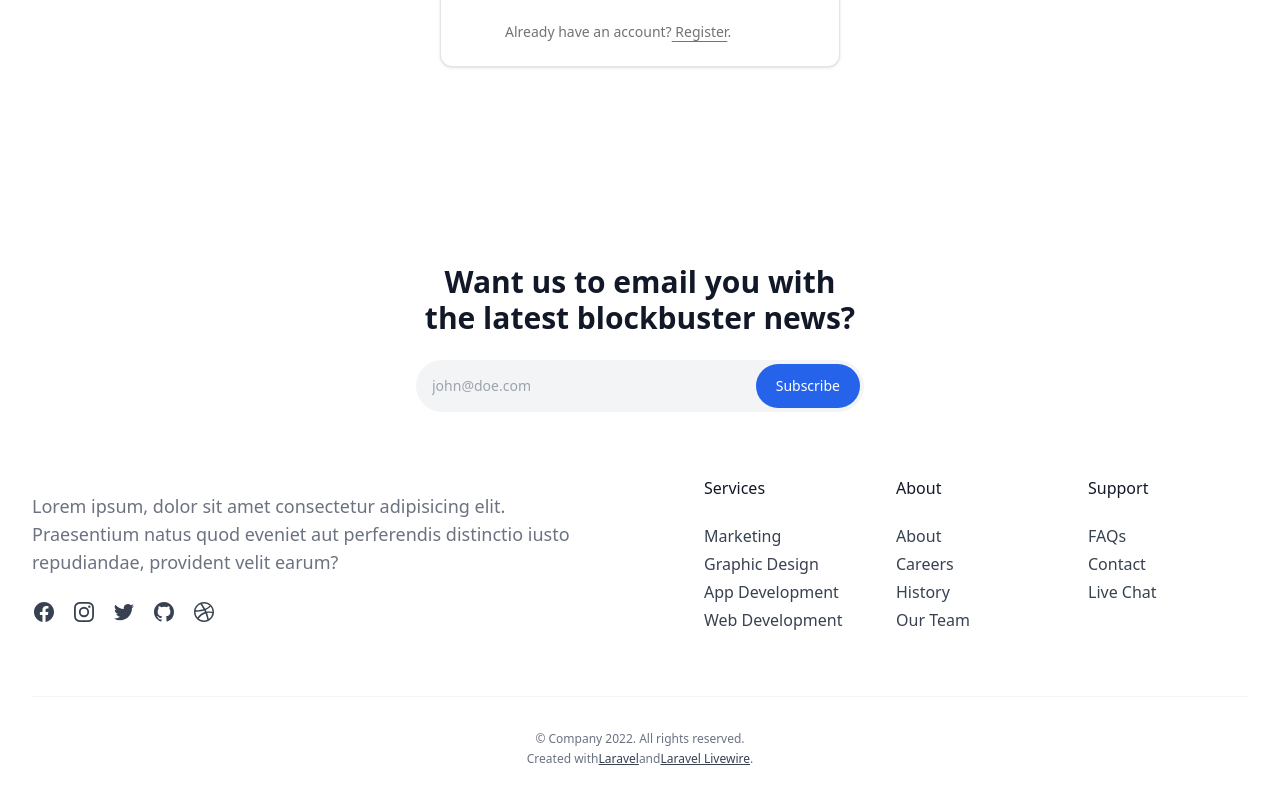
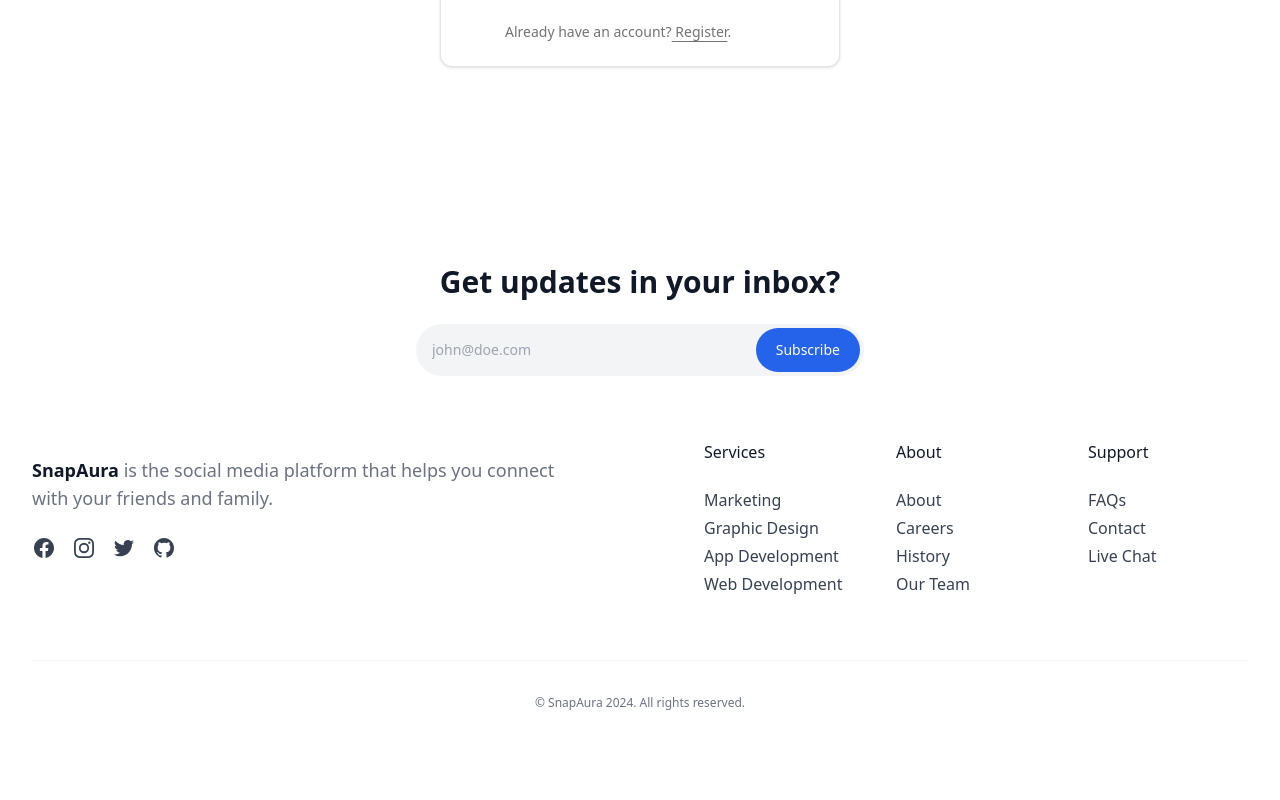
Before and after one commit to arihantjain916/SnapAura-Nextjs, a Next.js app: page /auth/login in a window 1280 px wide. Shown: the part 600-1400 px from the top of the page. After the commit the page ends 1345 px from the top, so only its background shows below. Built offline with nearby package versions, Linux system fonts and the light colour scheme.

Commit message:
feat: make footer content dynamic

```diff
--- a/components/layout/Footer.tsx
+++ b/components/layout/Footer.tsx
@@ -1,11 +1,12 @@
 export const Footer = () => {
   return (
     <>
+      <div className="flex-1 relative z-0">
         <footer className="bg-white">
           <div className="mx-auto max-w-screen-xl px-4 pb-8 pt-16 sm:px-6 lg:px-8">
             <div className="mx-auto max-w-md">
               <strong className="block text-center text-xl font-bold text-gray-900 sm:text-3xl">
-              Want us to email you with the latest blockbuster news?
+                Get updates in your inbox?
               </strong>
 
               <form className="mt-6">
@@ -15,7 +16,7 @@ export const Footer = () => {
                   </label>
 
                   <input
-                  className="w-full rounded-full border-gray-200 bg-gray-100 p-4 pe-32 text-sm font-medium"
+                    className="w-full rounded-full border-gray-200 bg-gray-100 p-4 pe-32 text-sm font-medium z-0"
                     id="email"
                     type="email"
                     placeholder="john@doe.com"
@@ -31,15 +32,15 @@ export const Footer = () => {
             <div className="mt-16 grid grid-cols-1 gap-8 lg:grid-cols-2 lg:gap-32">
               <div className="mx-auto max-w-sm lg:max-w-none">
                 <p className="mt-4 text-center text-gray-500 lg:text-left lg:text-lg">
-                Lorem ipsum, dolor sit amet consectetur adipisicing elit.
-                Praesentium natus quod eveniet aut perferendis distinctio iusto
-                repudiandae, provident velit earum?
+                  <span className="text-gray-900 font-bold">SnapAura</span> is
+                  the social media platform that helps you connect with your
+                  friends and family.
                 </p>
 
                 <div className="mt-6 flex justify-center gap-4 lg:justify-start">
                   <a
                     className="text-gray-700 transition hover:text-gray-700/75"
-                  href="#"
+                    href="https://www.facebook.com/mahi.arihant"
                     target="_blank"
                     rel="noreferrer"
                   >
@@ -61,7 +62,7 @@ export const Footer = () => {
 
                   <a
                     className="text-gray-700 transition hover:text-gray-700/75"
-                  href="#"
+                    href="https://www.instagram.com/arihantjain916/"
                     target="_blank"
                     rel="noreferrer"
                   >
@@ -83,7 +84,7 @@ export const Footer = () => {
 
                   <a
                     className="text-gray-700 transition hover:text-gray-700/75"
-                  href="#"
+                    href="https://x.com/arihantjain916"
                     target="_blank"
                     rel="noreferrer"
                   >
@@ -101,7 +102,7 @@ export const Footer = () => {
 
                   <a
                     className="text-gray-700 transition hover:text-gray-700/75"
-                  href="#"
+                    href="https://github.com/arihantjain916"
                     target="_blank"
                     rel="noreferrer"
                   >
@@ -116,28 +117,6 @@ export const Footer = () => {
                       <path
                         fillRule="evenodd"
                         d="M12 2C6.477 2 2 6.484 2 12.017c0 4.425 2.865 8.18 6.839 9.504.5.092.682-.217.682-.483 0-.237-.008-.868-.013-1.703-2.782.605-3.369-1.343-3.369-1.343-.454-1.158-1.11-1.466-1.11-1.466-.908-.62.069-.608.069-.608 1.003.07 1.531 1.032 1.531 1.032.892 1.53 2.341 1.088 2.91.832.092-.647.35-1.088.636-1.338-2.22-.253-4.555-1.113-4.555-4.951 0-1.093.39-1.988 1.029-2.688-.103-.253-.446-1.272.098-2.65 0 0 .84-.27 2.75 1.026A9.564 9.564 0 0112 6.844c.85.004 1.705.115 2.504.337 1.909-1.296 2.747-1.027 2.747-1.027.546 1.379.202 2.398.1 2.651.64.7 1.028 1.595 1.028 2.688 0 3.848-2.339 4.695-4.566 4.943.359.309.678.92.678 1.855 0 1.338-.012 2.419-.012 2.747 0 .268.18.58.688.482A10.019 10.019 0 0022 12.017C22 6.484 17.522 2 12 2z"
-                      clipRule="evenodd"
-                    />
-                  </svg>
-                </a>
-
-                <a
-                  className="text-gray-700 transition hover:text-gray-700/75"
-                  href="#"
-                  target="_blank"
-                  rel="noreferrer"
-                >
-                  <span className="sr-only"> Dribbble </span>
-
-                  <svg
-                    className="size-6"
-                    fill="currentColor"
-                    viewBox="0 0 24 24"
-                    aria-hidden="true"
-                  >
-                    <path
-                      fillRule="evenodd"
-                      d="M12 2C6.48 2 2 6.48 2 12s4.48 10 10 10c5.51 0 10-4.48 10-10S17.51 2 12 2zm6.605 4.61a8.502 8.502 0 011.93 5.314c-.281-.054-3.101-.629-5.943-.271-.065-.141-.12-.293-.184-.445a25.416 25.416 0 00-.564-1.236c3.145-1.28 4.577-3.124 4.761-3.362zM12 3.475c2.17 0 4.154.813 5.662 2.148-.152.216-1.443 1.941-4.48 3.08-1.399-2.57-2.95-4.675-3.189-5A8.687 8.687 0 0112 3.475zm-3.633.803a53.896 53.896 0 013.167 4.935c-3.992 1.063-7.517 1.04-7.896 1.04a8.581 8.581 0 014.729-5.975zM3.453 12.01v-.26c.37.01 4.512.065 8.775-1.215.25.477.477.965.694 1.453-.109.033-.228.065-.336.098-4.404 1.42-6.747 5.303-6.942 5.629a8.522 8.522 0 01-2.19-5.705zM12 20.547a8.482 8.482 0 01-5.239-1.8c.152-.315 1.888-3.656 6.703-5.337.022-.01.033-.01.054-.022a35.318 35.318 0 011.823 6.475 8.4 8.4 0 01-3.341.684zm4.761-1.465c-.086-.52-.542-3.015-1.659-6.084 2.679-.423 5.022.271 5.314.369a8.468 8.468 0 01-3.655 5.715z"
                         clipRule="evenodd"
                       />
                     </svg>
@@ -239,7 +218,10 @@ export const Footer = () => {
                 </div>
 
                 <div>
-                <strong className="font-medium text-gray-900"> Support </strong>
+                  <strong className="font-medium text-gray-900">
+                    {" "}
+                    Support{" "}
+                  </strong>
 
                   <ul className="mt-6 space-y-1">
                     <li>
@@ -278,27 +260,12 @@ export const Footer = () => {
 
             <div className="mt-16 border-t border-gray-100 pt-8">
               <p className="text-center text-xs/relaxed text-gray-500">
-              © Company 2022. All rights reserved.
-              <br />
-              Created with
-              <a
-                href="#"
-                className="text-gray-700 underline transition hover:text-gray-700/75"
-              >
-                Laravel
-              </a>
-              and
-              <a
-                href="#"
-                className="text-gray-700 underline transition hover:text-gray-700/75"
-              >
-                Laravel Livewire
-              </a>
-              .
+                © SnapAura 2024. All rights reserved.
               </p>
             </div>
           </div>
         </footer>
+      </div>
     </>
   );
 };
```
Lines whose indentation alone changed are shown as unchanged.
